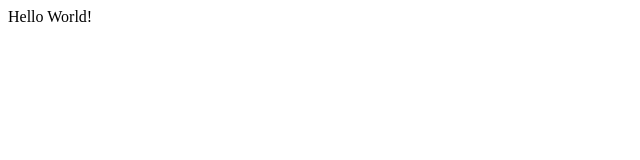
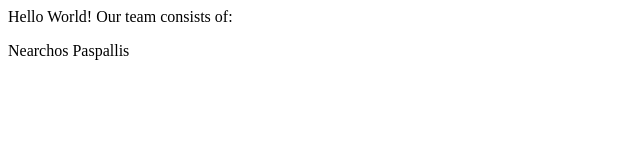
Before and after one commit to NPaspallis/co1111-shared-project, a plain HTML site: page index.html in a window 1280 px wide. Shown: the whole page, without its empty margins (0-640 px from the left). Drawn offline with Linux system fonts and the light colour scheme.

Commit message:
Editing the index to include my name

```diff
--- a/index.html
+++ b/index.html
@@ -6,5 +6,9 @@
 </head>
 <body>
     Hello World!
+
+    Our team consists of:
+    <p>Nearchos Paspallis</p>
+
 </body>
 </html>
```
